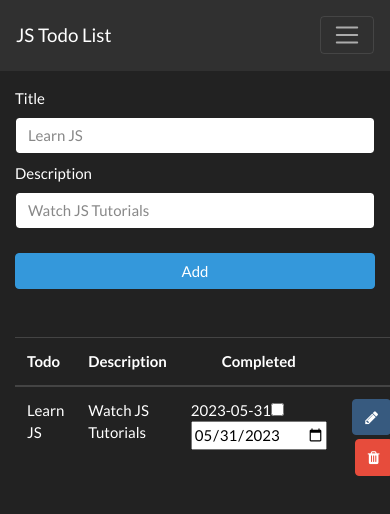
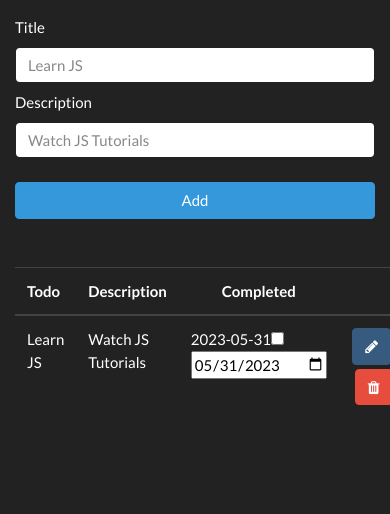
Before and after one commit to Houseliofer/PracticaJavaScript, a plain HTML site: page index.html in a window 390 px wide. Shown: the top 514 px of the page. Drawn offline with nearby package versions, Linux system fonts and the light colour scheme.

```diff
--- a/index.html
+++ b/index.html
@@ -15,12 +15,6 @@
 <body>
   <body>
 
-  <nav class="navbar navbar-expand-lg navbar-dark bg-dark">
-    <a class="navbar-brand" href="#">JS Todo List</a>
-    <button class="navbar-toggler" type="button" data-toggle="collapse" data-target="#navbarSupportedContent"
-      aria-controls="navbarSupportedContent" aria-expanded="false" aria-label="Toggle navigation">
-      <span class="navbar-toggler-icon"></span>
-    </button>
 
     <div class="collapse navbar-collapse" id="navbarSupportedContent">
       <ul class="navbar-nav mr-auto">
```
